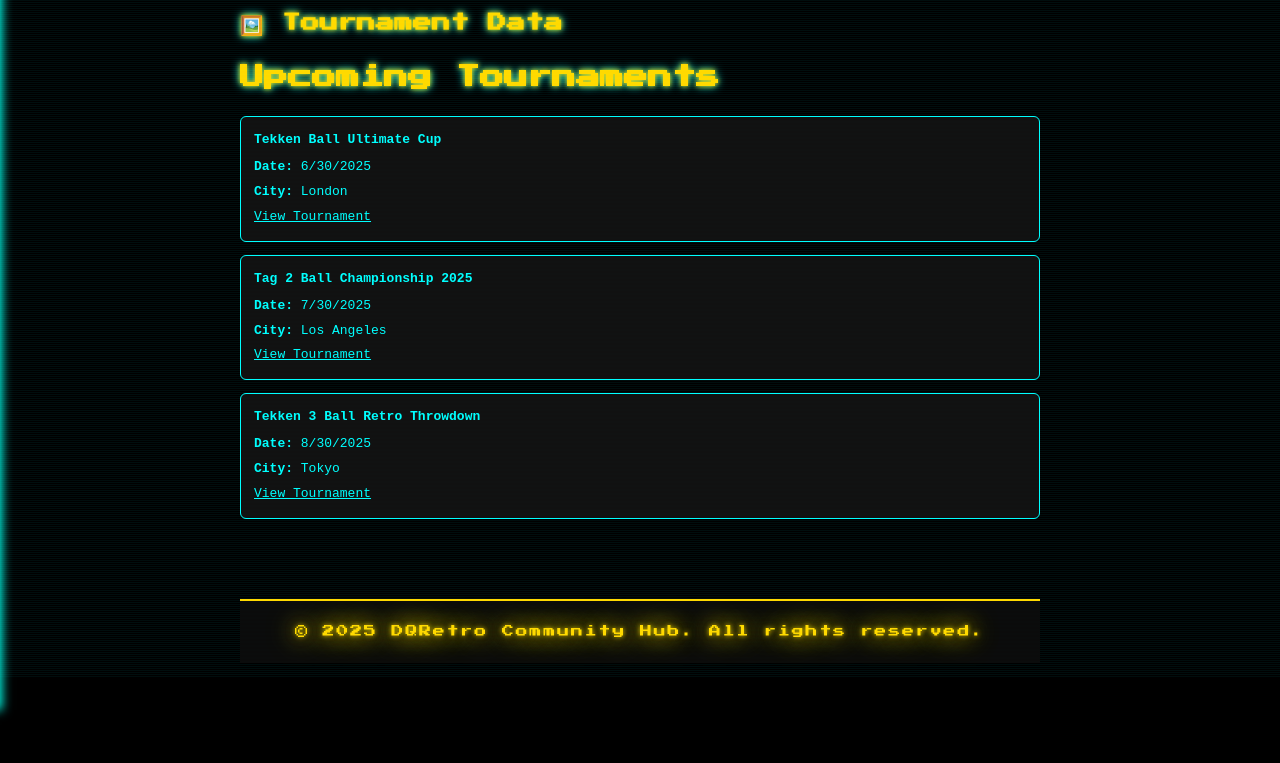
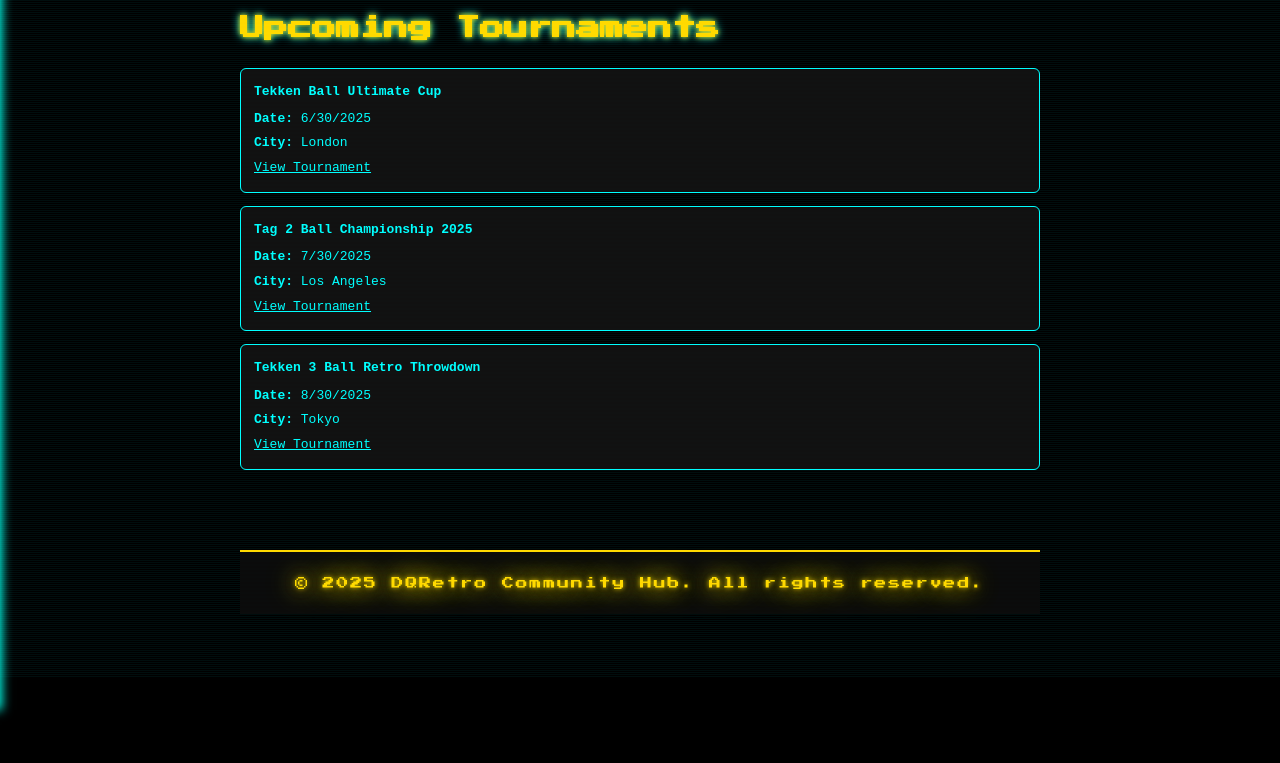
Before and after one commit to SlawSimulation/DQRetro, a plain HTML site: page tournaments.html in a window 1280 px wide. Shown: the part 122-885 px from the top of the page. After the commit the page ends 836 px from the top, so only its background shows below. Drawn offline with Linux system fonts and the light colour scheme.

Commit message:
feat. Removed Unnecessary <h3> title

```diff
--- a/tournaments.html
+++ b/tournaments.html
@@ -33,7 +33,6 @@
     </header>
 
     <section id="tournaments">
-      <h3>🖼️ Tournament Data</h3>
       <h1>Upcoming Tournaments</h1>
       <div id="tournament-list">Loading tournaments...</div>
     </section>
```
